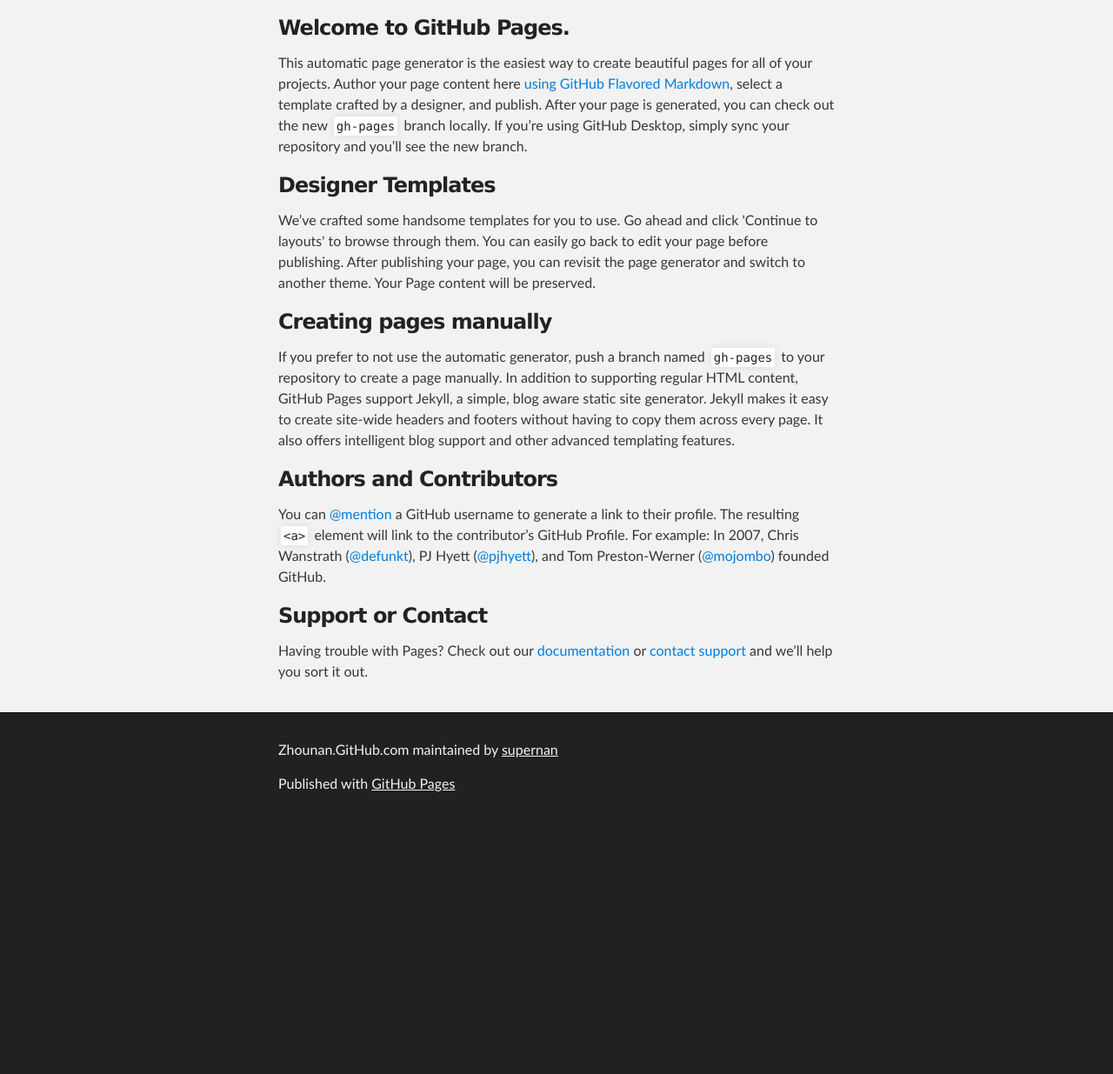
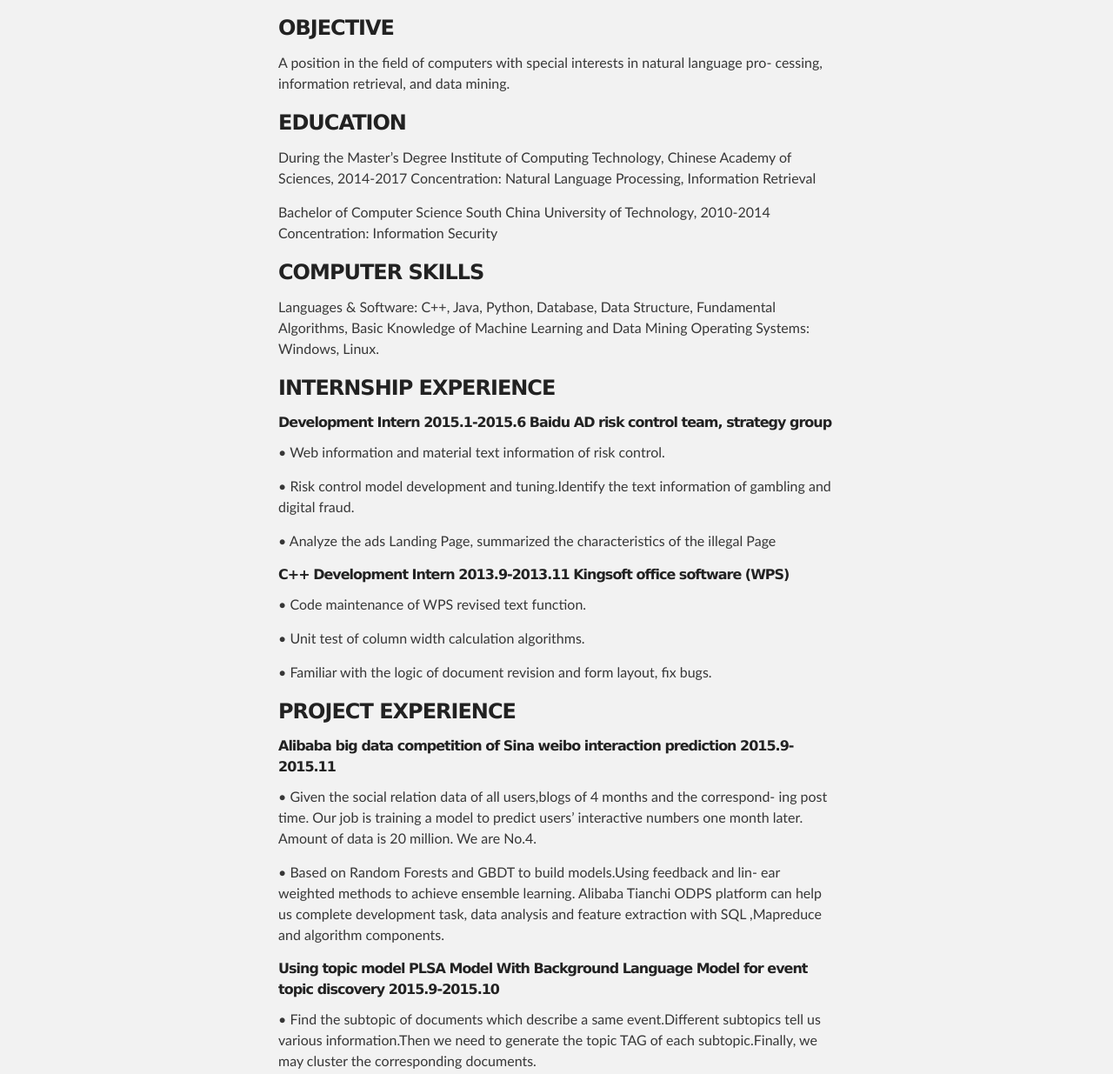
Before and after one commit to supernan/zhounan.github.com, a plain HTML site: page index.html in a window 1280 px wide. Shown: the part 180-1415 px from the top of the page at 87% size. Before the commit the page ends 1128 px from the top, so only its background shows below. Drawn offline with Linux system fonts and the light colour scheme.

Commit message:
resume update

```diff
--- a/index.html
+++ b/index.html
@@ -32,29 +32,59 @@
     <div id="main_content_wrap" class="outer">
       <section id="main_content" class="inner">
         <h3>
-<a id="welcome-to-github-pages" class="anchor" href="#welcome-to-github-pages" aria-hidden="true"><span aria-hidden="true" class="octicon octicon-link"></span></a>Welcome to GitHub Pages.</h3>
+<a id="welcome-to-github-pages" class="anchor" href="#welcome-to-github-pages" aria-hidden="true"><span aria-hidden="true" class="octicon octicon-link"></span></a>OBJECTIVE</h3>
 
-<p>This automatic page generator is the easiest way to create beautiful pages for all of your projects. Author your page content here <a href="https://guides.github.com/features/mastering-markdown/">using GitHub Flavored Markdown</a>, select a template crafted by a designer, and publish. After your page is generated, you can check out the new <code>gh-pages</code> branch locally. If you’re using GitHub Desktop, simply sync your repository and you’ll see the new branch.</p>
+<p>A position in the field of computers with special interests in natural language pro- cessing, information retrieval, and data mining.</p>
 
 <h3>
-<a id="designer-templates" class="anchor" href="#designer-templates" aria-hidden="true"><span aria-hidden="true" class="octicon octicon-link"></span></a>Designer Templates</h3>
+<a id="designer-templates" class="anchor" href="#designer-templates" aria-hidden="true"><span aria-hidden="true" class="octicon octicon-link"></span></a>EDUCATION</h3>
 
-<p>We’ve crafted some handsome templates for you to use. Go ahead and click 'Continue to layouts' to browse through them. You can easily go back to edit your page before publishing. After publishing your page, you can revisit the page generator and switch to another theme. Your Page content will be preserved.</p>
+<p>During the Master’s Degree
+Institute of Computing Technology, Chinese Academy of Sciences, 2014-2017 Concentration: Natural Language Processing, Information Retrieval</p>
+
+
+<p>Bachelor of Computer Science
+South China University of Technology, 2010-2014 Concentration: Information Security</p>
 
 <h3>
-<a id="creating-pages-manually" class="anchor" href="#creating-pages-manually" aria-hidden="true"><span aria-hidden="true" class="octicon octicon-link"></span></a>Creating pages manually</h3>
+<a id="creating-pages-manually" class="anchor" href="#creating-pages-manually" aria-hidden="true"><span aria-hidden="true" class="octicon octicon-link"></span></a>COMPUTER SKILLS</h3>
 
-<p>If you prefer to not use the automatic generator, push a branch named <code>gh-pages</code> to your repository to create a page manually. In addition to supporting regular HTML content, GitHub Pages support Jekyll, a simple, blog aware static site generator. Jekyll makes it easy to create site-wide headers and footers without having to copy them across every page. It also offers intelligent blog support and other advanced templating features.</p>
+<p>Languages & Software: C++, Java, Python, Database, Data Structure, Fundamental Algorithms, Basic Knowledge of Machine Learning and Data Mining
+Operating Systems: Windows, Linux.</p>
 
 <h3>
-<a id="authors-and-contributors" class="anchor" href="#authors-and-contributors" aria-hidden="true"><span aria-hidden="true" class="octicon octicon-link"></span></a>Authors and Contributors</h3>
+<a id="authors-and-contributors" class="anchor" href="#authors-and-contributors" aria-hidden="true"><span aria-hidden="true" class="octicon octicon-link"></span></a>INTERNSHIP EXPERIENCE</h3>
 
-<p>You can <a href="https://help.github.com/articles/basic-writing-and-formatting-syntax/#mentioning-users-and-teams" class="user-mention">@mention</a> a GitHub username to generate a link to their profile. The resulting <code>&lt;a&gt;</code> element will link to the contributor’s GitHub Profile. For example: In 2007, Chris Wanstrath (<a href="https://github.com/defunkt" class="user-mention">@defunkt</a>), PJ Hyett (<a href="https://github.com/pjhyett" class="user-mention">@pjhyett</a>), and Tom Preston-Werner (<a href="https://github.com/mojombo" class="user-mention">@mojombo</a>) founded GitHub.</p>
+<h6>Development Intern 2015.1-2015.6 Baidu AD risk control team, strategy group</h6>
+<p>• Web information and material text information of risk control.</p>
+<p>• Risk control model development and tuning.Identify the text information of gambling and digital fraud.</p>
+<p>• Analyze the ads Landing Page, summarized the characteristics of the illegal Page</p>
+<h6>C++ Development Intern 2013.9-2013.11 Kingsoft office software (WPS)</h6>
+<p>• Code maintenance of WPS revised text function.</p>
+<p>• Unit test of column width calculation algorithms.</p>
+<p>• Familiar with the logic of document revision and form layout, fix bugs.</p>
 
 <h3>
-<a id="support-or-contact" class="anchor" href="#support-or-contact" aria-hidden="true"><span aria-hidden="true" class="octicon octicon-link"></span></a>Support or Contact</h3>
+<a id="support-or-contact" class="anchor" href="#support-or-contact" aria-hidden="true"><span aria-hidden="true" class="octicon octicon-link"></span></a>PROJECT EXPERIENCE</h3>
+<h6>Alibaba big data competition of Sina weibo interaction prediction   2015.9-2015.11</h6>
+<p>• Given the social relation data of all users,blogs of 4 months and the correspond- ing post time. Our job is training a model to predict users’ interactive numbers one month later. Amount of data is 20 million. We are No.4.</p>
+<p>• Based on Random Forests and GBDT to build models.Using feedback and lin- ear weighted methods to achieve ensemble learning. Alibaba Tianchi ODPS platform can help us complete development task, data analysis and feature extraction with SQL ,Mapreduce and algorithm components.</p>
+<h6>Using topic model PLSA Model With Background Language Model for event topic discovery   2015.9-2015.10
+</h6>
+<p>• Find the subtopic of documents which describe a same event.Different subtopics tell us various information.Then we need to generate the topic TAG of each subtopic.Finally, we may cluster the corresponding documents.</p>
+<p>• Using PLSA Model With Background to find key words. Build a matrix to describe co-occurrence of every key word in a sentence level. Then cluster words by union and finding set.</p>
+<p>• Spark to Parallelization.</p>
+<h6>News corpus based event classification and discovery 2015.11-2015.12</h6>
+<p>• First of all, classify all documents(a total of 10 categories, 67 small classes). Cluster the documents which describe the same event of each class. At the end, based on seeds documents we have found, expand event corpus.</p>
+<p>• Achieve text classification based on SVM.Use key words list to filer spam. Ex- tracting event triggers with CRF++, based on those triggers, we can filer the documents again. After that, entities(name, place name, organization name, etc.) can be used to build a event classification tree. Each leaf node is corpus of one single event(seeds docs).To expand seeds, we map each doc to feature space. Based on cosin distance, we may find more relative documents.</p>
+<h6>SIGHAN Task, person attribute extraction 2014.8-2014.9</h6>
+<p>• From a given text extract the relevant attributes of a specific person by patterns
+or models.For example: name, date of birth, title, birth city, etc..</p>
+<p>• First, use rules and some patterns to extract religious property of someone. For other attributes, train CRF model with labeled data. and then based on machine learning and statistical methods to automatically obtain the related fields. all scripts have been completed by Python.</p>
+<h6>Rule filter module and topic discovery module of opinion detection system 2015.9</h6>
+<p>• Rule filter module is based on double array Trie and basic rules. The component is used to filter raw texts. Users can write some patterns to filter messages from message queue or database.</p>
+<p>• The key of topic discovery module is clustering documents. First we use Cannopy algorithm to cut documents to some parts. For each of them, K- means is our choice to find topic. For preprocess, Simhash and SVD can be used to improve performance.</p>
 
-<p>Having trouble with Pages? Check out our <a href="https://help.github.com/pages">documentation</a> or <a href="https://github.com/contact">contact support</a> and we’ll help you sort it out.</p>
       </section>
     </div>
 
```
